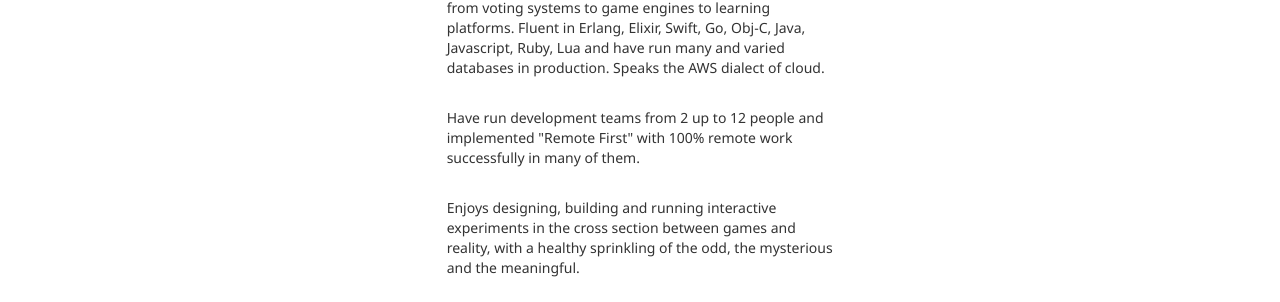
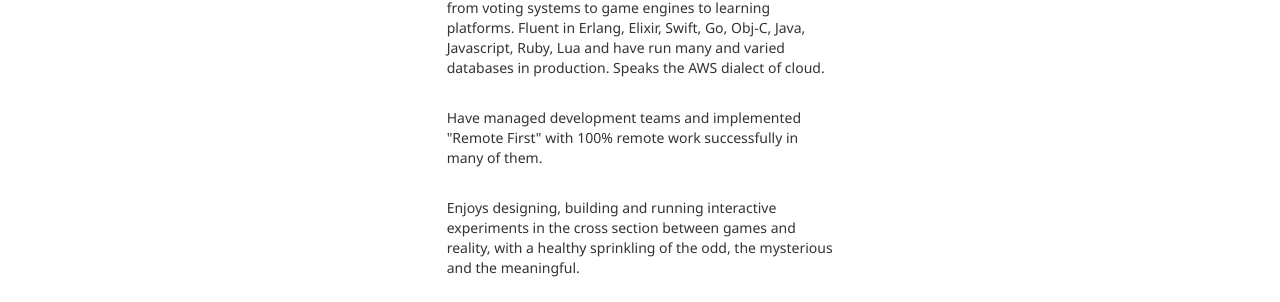
Before and after one commit to buffpojken/danielsundstrom.com, a Jekyll site: the page built from index.html, in a window 1280 px wide. Shown: the part 495-797 px from the top of the page. Built offline with Jekyll 4.4.1, drawn with Linux system fonts in a browser that asks for light colours.

Commit message:
minor copy-tweak

```diff
--- a/index.html
+++ b/index.html
@@ -15,7 +15,7 @@ layout: default
         </p>
 
         <p>
-          Have run development teams from 2 up to 12 people and implemented "Remote First" with 100% remote work successfully in many of them.
+          Have managed development teams and implemented "Remote First" with 100% remote work successfully in many of them.
         </p>
 
         <p>
```
